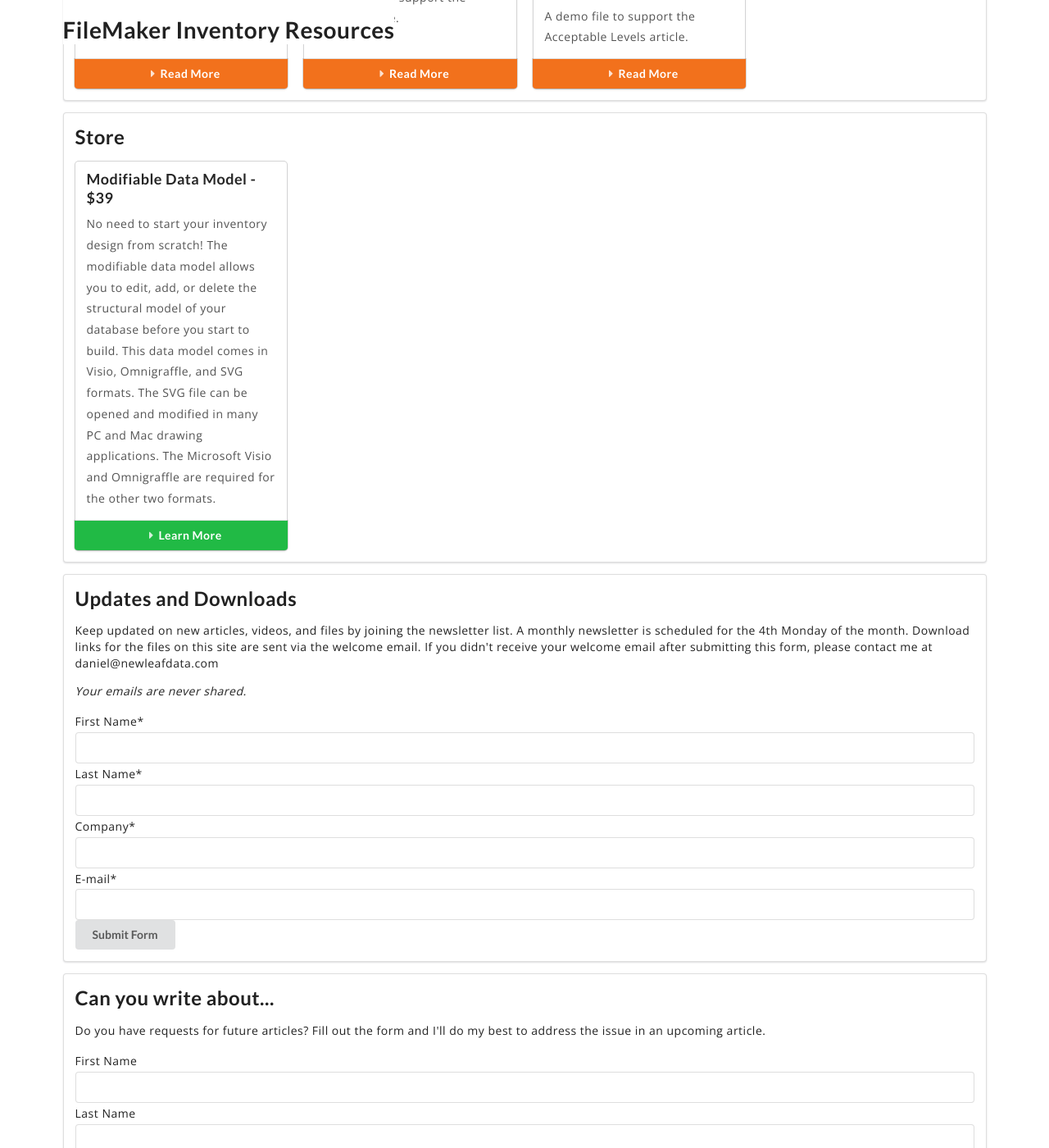
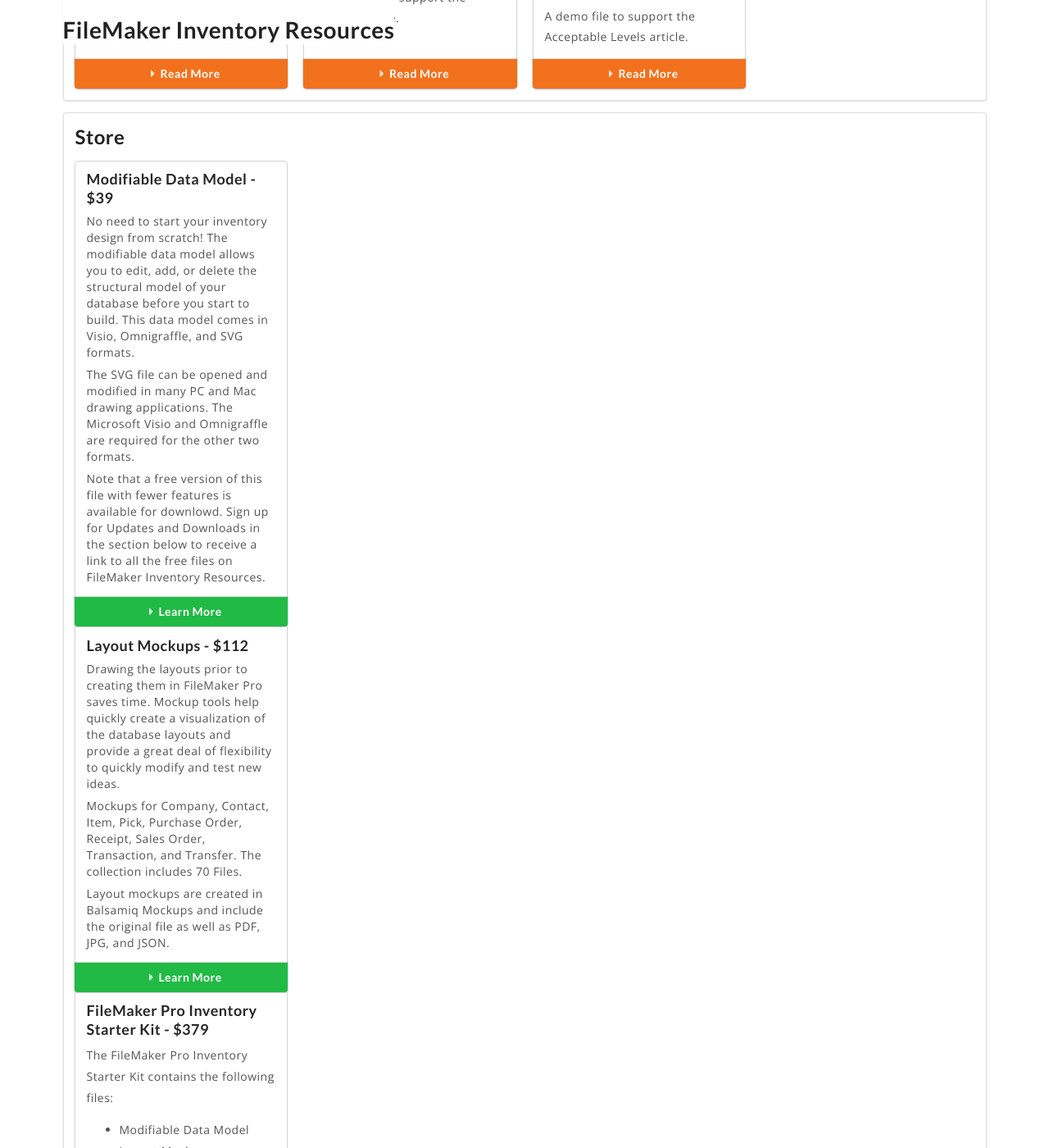
Before and after one commit to danielshanahan/FileMakerInventoryResources, a Jekyll site: the page built from index.md, in a window 1280 px wide and 1400 px high, scrolled down 2041 px. Shown: the whole window at 82% size. Built offline with Jekyll 4.4.1, drawn with Linux system fonts in a browser that asks for light colours; nearby versions of some CDN libraries; some of the changed text lies outside the part shown.

Commit message:
Create home.html

```diff
--- a/_layouts/home.html
+++ b/_layouts/home.html
@@ -52,19 +52,66 @@
 		<!-- end Files -->
 
 <div class="ui segment">
-		<h2>Store</h2>
+	<h2>Store</h2>
         <div class="ui four stackable cards">
             <div class="card">
+
                 <div class="content">
                     <div class="header">Modifiable Data Model - $39</div>
-                    <div class="description">No need to start your inventory design from scratch! The modifiable data model allows you to edit, add, or delete the structural model of your database before you start to build. This data model comes in Visio, Omnigraffle, and SVG formats.
+                    <div class="description"><p>No need to start your inventory design from scratch! The modifiable data model allows you to edit, add, or delete the structural model of your database before you start to build. This data model comes in Visio, Omnigraffle, and SVG formats.</p>
 
-The SVG file can be opened and modified in many PC and Mac drawing applications. The Microsoft Visio and Omnigraffle are required for the other two formats.</div>
+						<p>The SVG file can be opened and modified in many PC and Mac drawing applications. The Microsoft Visio and Omnigraffle are required for the other two formats.</p>
+						<p>Note that a free version of this file with fewer features is available for downlowd.  Sign up for Updates and Downloads in the section below to receive a link to all the free files on FileMaker Inventory Resources.</p>
+					</div>
                 </div>
                     <a class="ui bottom attached green button" type="button" href="https://gumroad.com/l/XNoK">
                         <i class="caret right icon"></i>
                         Learn More
                     </a>
+
+                <div class="content">
+                    <div class="header">Layout Mockups - $112</div>
+                    <div class="description"><p>Drawing the layouts prior to creating them in FileMaker Pro saves time. Mockup tools help quickly create a visualization of the database layouts and provide a great deal of flexibility to quickly modify and test new ideas.</p>
+
+					<p>Mockups for Company, Contact, Item, Pick, Purchase Order, Receipt, Sales Order, Transaction, and Transfer. The collection includes 70 Files.</p>
+
+					<p>Layout mockups are created in Balsamiq Mockups and include the original file as well as PDF, JPG, and JSON.</p>
+					</div>
+                </div>
+                    <a class="ui bottom attached green button" type="button" href="https://gumroad.com/l/IRStq">
+                        <i class="caret right icon"></i>
+                        Learn More
+                    </a>
+
+                <div class="content">
+                    <div class="header">FileMaker Pro Inventory Starter Kit - $379</div>
+                    <div class="description">The FileMaker Pro Inventory Starter Kit contains the following files:
+						<ul>
+							<li>Modifiable Data Model</li>
+							<li>Layout Mockups</li>
+							<li>FileMaker Pro starter file with the essential tables and fields for an inventory solution</li>
+							<li>NLD Grids (a FileMaker Pro file) for designing layouts</li>
+						</ul>
+					</div>
+                </div>
+                    <a class="ui bottom attached green button" type="button" href="https://gumroad.com/l/jiphP">
+                        <i class="caret right icon"></i>
+                        Learn More
+                    </a>
+
+                <div class="content">
+                    <div class="header">B.O.M. Tree Pro - $199</div>
+                    <div class="description"><p>The Bill of Materials tree allows users to see all levels of required materials for a manufactured part.  The Pro version includes</p>
+
+					<p>Note that a free version of this file with fewer features is available for downlowd.  Sign up for Updates and Downloads in the section below to receive a link to all the free files on FileMaker Inventory Resources.</p>
+					</div>
+                </div>
+                    <a class="ui bottom attached green button" type="button" href="">
+                        <i class="caret right icon"></i>
+                        Coming Soon
+                    </a>
+
+
             </div>
 	</div>
 </div>
```
